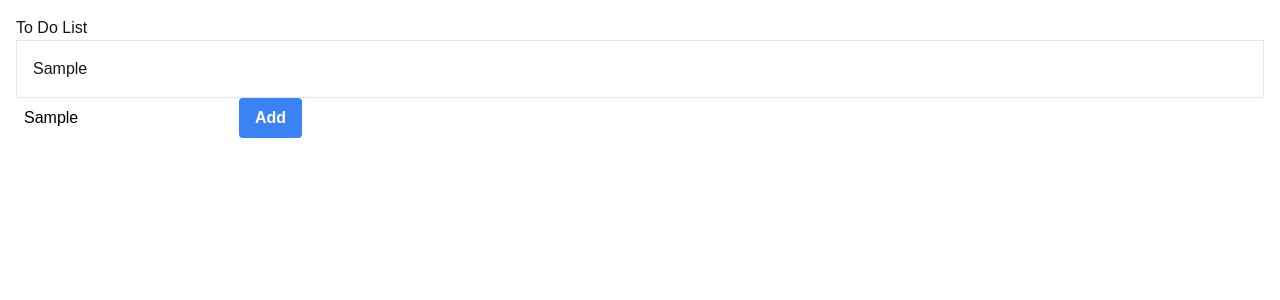
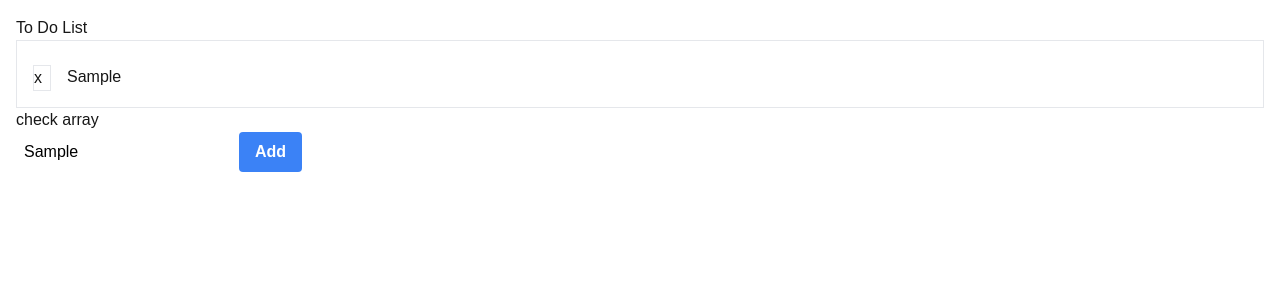
Before and after one commit to itsYaraso/todotome, a Next.js app: page / in a window 1280 px wide. Both pictures are taken after typing "Sample" into the empty fields and a click on the button "Add". Shown: the top 300 px of the page. Built offline with nearby package versions, Linux system fonts and the light colour scheme.

Commit message:
delete function added

```diff
--- a/src/app/components/TodoList.tsx
+++ b/src/app/components/TodoList.tsx
@@ -4,14 +4,27 @@ import { TodoContext } from "../providers/TodoItemContext";
 
 export default function ToDoList() {
 
-    const { todoItems } = useContext(TodoContext);
+    const { todoItems, deleteTodo } = useContext(TodoContext);
 
     return(
         <div className="">
             <h1>To Do List</h1>
             <ol className="border p-4">
-                {todoItems.map((task: string) => (<li>{task}</li>))}
+                {todoItems.map((task: string) => (
+                    <>
+                    <div className="flex mt-2 gap-2">
+                    <button className="border mr-2 pr-2 text-center"
+                    onClick={() => deleteTodo(todoItems.indexOf(task))}>
+                    x
+                    </button>
+                    <li>{task}</li>
+                    </div>
+                    </>
+                    ))}
             </ol>
+            <button onClick={() => {
+                        console.log(todoItems)
+                    }}>check array</button>
         </div>
     )
 }
--- a/src/app/providers/TodoItemContext.tsx
+++ b/src/app/providers/TodoItemContext.tsx
@@ -4,6 +4,7 @@ import React, { createContext, useContext, useState } from 'react';
 interface TodoTypes {
     todoItems: string[],
     setTodoItems: React.Dispatch<React.SetStateAction<any>>,
+    deleteTodo: (index: number) => void
 }
 
 export const TodoContext = createContext({} as TodoTypes);
@@ -11,9 +12,15 @@ export const TodoContext = createContext({} as TodoTypes);
 export function TodoContextProvider(props: React.PropsWithChildren) {
     const [todoItems, setTodoItems] = useState([])
 
+    const deleteTodo = (index: number) => {
+        setTodoItems(todoItems.filter((_, i) => i !== index))
+    }
+
+
     const TodoValue = {
         todoItems,
         setTodoItems,
+        deleteTodo
     };
 
 
```
